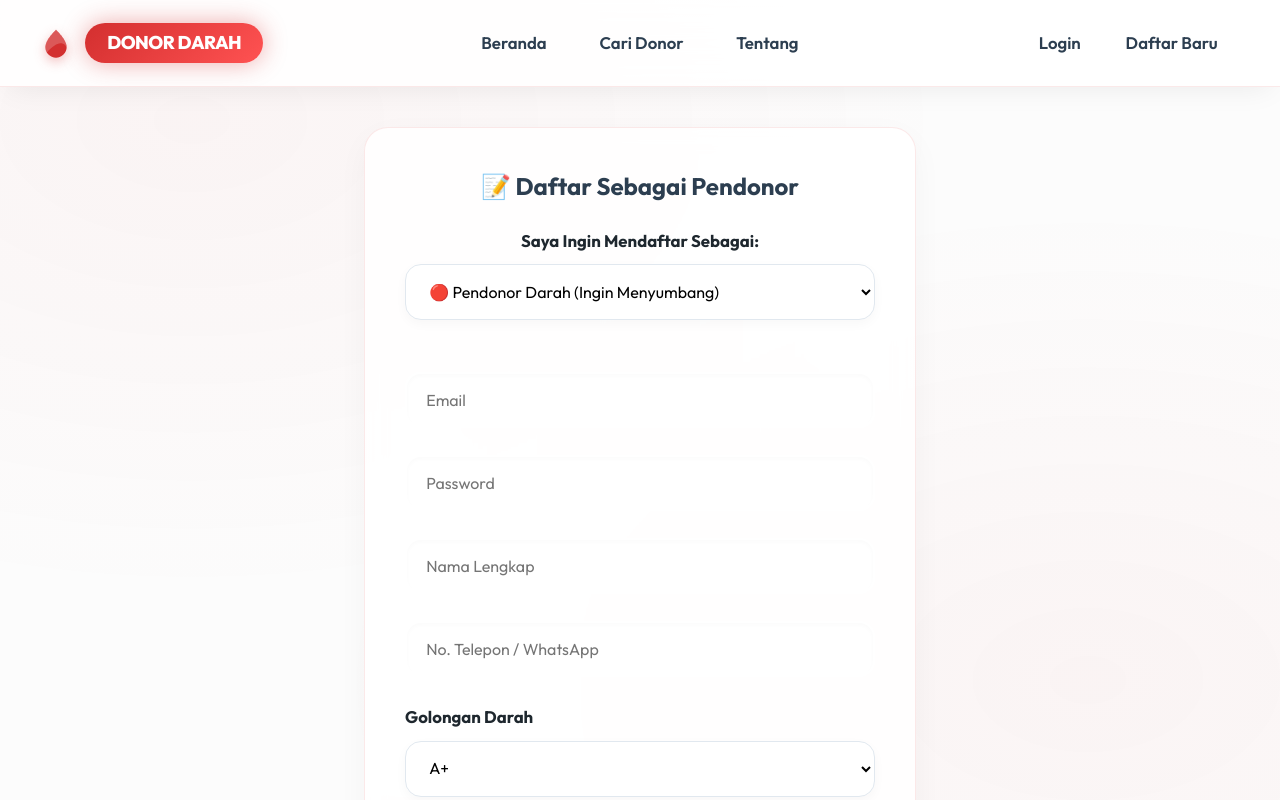
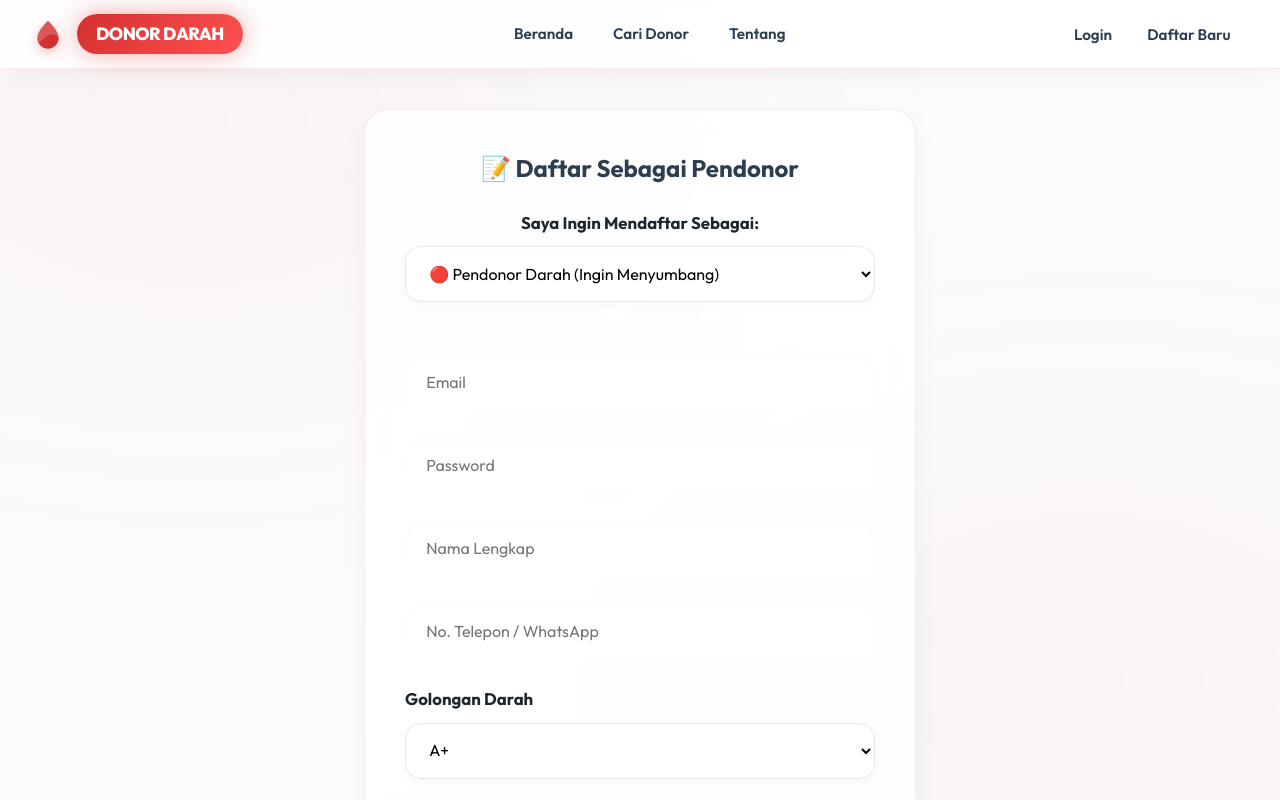
Before and after one commit to meikemandome407-del/donor-darah-online, a React (Create React App) app in the folder frontend/: page /register in a window 1280 px wide. Shown: the top 800 px of the page. Built offline with nearby package versions, Linux system fonts and the light colour scheme; no server answers.

Commit message:
Perbaikan tampilan navbar dan profil pasien

```diff
--- a/frontend/src/index.css
+++ b/frontend/src/index.css
@@ -57,7 +57,7 @@ body {
   background: rgba(255, 255, 255, 0.85);
   backdrop-filter: blur(16px);
   -webkit-backdrop-filter: blur(16px);
-  padding: 1.2rem 2.5rem;
+  padding: 0.9rem 2rem;
   position: sticky;
   top: 0;
   z-index: 1000;
@@ -67,44 +67,122 @@ body {
 }
 
 .navbar-container {
-  max-width: 1250px; margin: 0 auto; display: flex; align-items: center; justify-content: space-between; gap: 1rem; flex-wrap: nowrap;
+  max-width: 1250px;
+  margin: 0 auto;
+  display: flex;
+  align-items: center;
+  justify-content: space-between;
+  gap: 1.5rem;
+  flex-wrap: nowrap;
 }
 
 .logo {
-  font-size: 2rem; font-weight: 800; color: var(--primary); text-decoration: none; display: flex; align-items: center; gap: 0.8rem; letter-spacing: -0.5px;
+  font-size: 2rem;
+  font-weight: 800;
+  color: var(--primary);
+  text-decoration: none;
+  display: flex;
+  align-items: center;
+  gap: 0.8rem;
+  letter-spacing: -0.5px;
+  flex-shrink: 0;
 }
 
 .logo span {
-  background: var(--primary-gradient); color: white; padding: 0.4rem 1.4rem; border-radius: 50px; font-size: 1.15rem; box-shadow: var(--primary-glow);
+  background: var(--primary-gradient);
+  color: white;
+  padding: 0.4rem 1.2rem;
+  border-radius: 50px;
+  font-size: 1.1rem;
+  box-shadow: var(--primary-glow);
+  white-space: nowrap;
+  display: inline-block;
 }
 
-.nav-menu { display: flex; align-items: center; gap: 0.5rem; }
+.nav-menu {
+  display: flex;
+  align-items: center;
+  gap: 0.3rem;
+  flex-wrap: wrap;
+  justify-content: center;
+  flex: 1;
+}
 
 .nav-menu a, .auth-links a {
-  color: var(--text-dark); text-decoration: none; font-weight: 600; padding: 0.7rem 1.4rem; border-radius: 50px; transition: all 0.3s cubic-bezier(0.175, 0.885, 0.32, 1.275); font-size: 1.05rem;
+  color: var(--text-dark);
+  text-decoration: none;
+  font-weight: 600;
+  padding: 0.5rem 1.1rem;
+  border-radius: 50px;
+  transition: all 0.3s cubic-bezier(0.175, 0.885, 0.32, 1.275);
+  font-size: 0.95rem;
+  white-space: nowrap;
 }
 
 .nav-menu a:hover, .auth-links a:hover {
-  background: var(--primary-gradient); color: white; transform: translateY(-3px); box-shadow: var(--shadow-hover);
+  background: var(--primary-gradient);
+  color: white;
+  transform: translateY(-2px);
+  box-shadow: var(--shadow-hover);
 }
 
-.dashboard-link { display: flex; align-items: center; gap: 0.5rem; }
+.dashboard-link {
+  display: flex;
+  align-items: center;
+  gap: 0.5rem;
+}
 
-.nav-right { display: flex; align-items: center; gap: 1.2rem; }
+.nav-right {
+  display: flex;
+  align-items: center;
+  gap: 1rem;
+  flex-shrink: 0;
+}
 
 .logout-btn {
-  background: transparent; color: var(--primary); border: 2.5px solid var(--primary); padding: 0.6rem 1.5rem; border-radius: 50px; font-weight: 700; cursor: pointer; transition: all 0.3s cubic-bezier(0.175, 0.885, 0.32, 1.275); font-size: 1.05rem;
+  background: transparent;
+  color: var(--primary);
+  border: 2px solid var(--primary);
+  padding: 0.5rem 1.3rem;
+  border-radius: 50px;
+  font-weight: 700;
+  cursor: pointer;
+  transition: all 0.3s cubic-bezier(0.175, 0.885, 0.32, 1.275);
+  font-size: 0.95rem;
+  white-space: nowrap;
 }
 
 .logout-btn:hover {
-  background: var(--primary-gradient); color: white; border-color: transparent; transform: scale(1.05); box-shadow: var(--primary-glow);
+  background: var(--primary-gradient);
+  color: white;
+  border-color: transparent;
+  transform: scale(1.03);
+  box-shadow: var(--primary-glow);
 }
 
-.badge { background: var(--primary); color: white; border-radius: 50px; padding: 2px 10px; font-size: 0.8rem; font-weight: 800; margin-left: 0.5rem; box-shadow: var(--primary-glow); }
+.badge {
+  background: var(--primary);
+  color: white;
+  border-radius: 50px;
+  padding: 2px 10px;
+  font-size: 0.8rem;
+  font-weight: 800;
+  margin-left: 0.5rem;
+  box-shadow: var(--primary-glow);
+}
 
-@media (max-width: 950px) {
-  .navbar-container { flex-direction: column; }
-  .nav-menu, .nav-right { justify-content: center; flex-wrap: wrap; }
+@media (max-width: 1024px) {
+  .navbar-container {
+    flex-direction: column;
+    gap: 1rem;
+  }
+  .nav-menu, .nav-right {
+    justify-content: center;
+    flex-wrap: wrap;
+  }
+  .nav-menu {
+    margin: 0.5rem 0;
+  }
 }
 
 /* ========== HERO ========== */
@@ -322,3 +400,56 @@ tbody td:last-child { border-top-right-radius: 16px; border-bottom-right-radius:
   .stats-section { flex-direction: column; }
   .hero h1 { font-size: 2.5rem; }
 }
+
+/* ========== BUTTON UTILITIES ========== */
+.btn {
+  display: inline-flex;
+  align-items: center;
+  justify-content: center;
+  gap: 0.5rem;
+  padding: 0.8rem 1.8rem;
+  border-radius: 50px;
+  font-weight: 700;
+  font-size: 0.95rem;
+  text-decoration: none !important;
+  cursor: pointer;
+  transition: all 0.3s cubic-bezier(0.175, 0.885, 0.32, 1.275);
+  border: none;
+  text-align: center;
+  white-space: nowrap;
+}
+
+.btn-primary {
+  background: var(--primary-gradient);
+  color: white !important;
+  box-shadow: var(--primary-glow);
+}
+.btn-primary:hover {
+  transform: translateY(-3px) scale(1.02);
+  box-shadow: var(--shadow-hover);
+}
+
+.btn-outline-primary {
+  background: transparent;
+  color: var(--primary) !important;
+  border: 2px solid var(--primary);
+}
+.btn-outline-primary:hover {
+  background: var(--primary-gradient);
+  color: white !important;
+  border-color: transparent;
+  transform: translateY(-3px) scale(1.02);
+  box-shadow: var(--primary-glow);
+}
+
+.btn-outline-dark {
+  background: transparent;
+  color: var(--text-dark) !important;
+  border: 2px solid var(--text-dark);
+}
+.btn-outline-dark:hover {
+  background: var(--text-dark);
+  color: white !important;
+  transform: translateY(-3px) scale(1.02);
+  box-shadow: var(--shadow-soft);
+}
```
Also changed, not shown: frontend/src/pages/Profile.js (+31 -37 lines).
